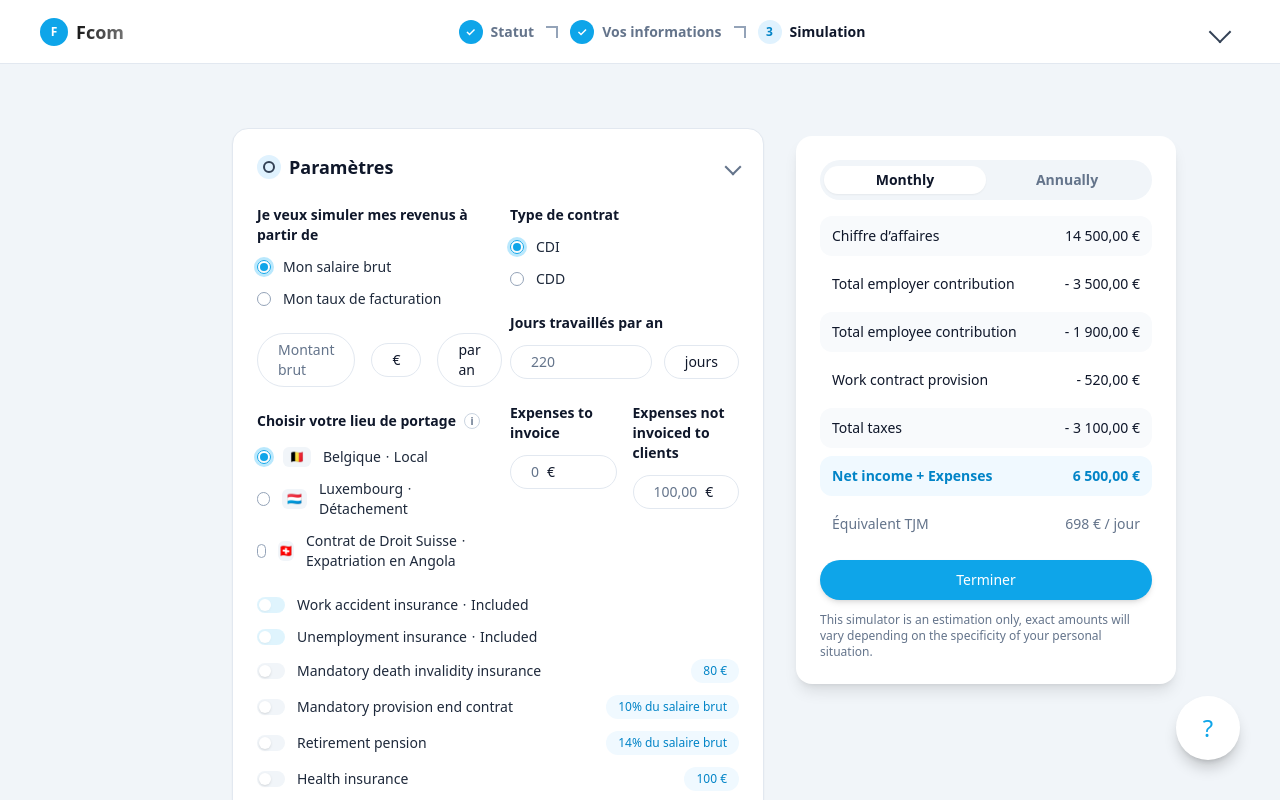
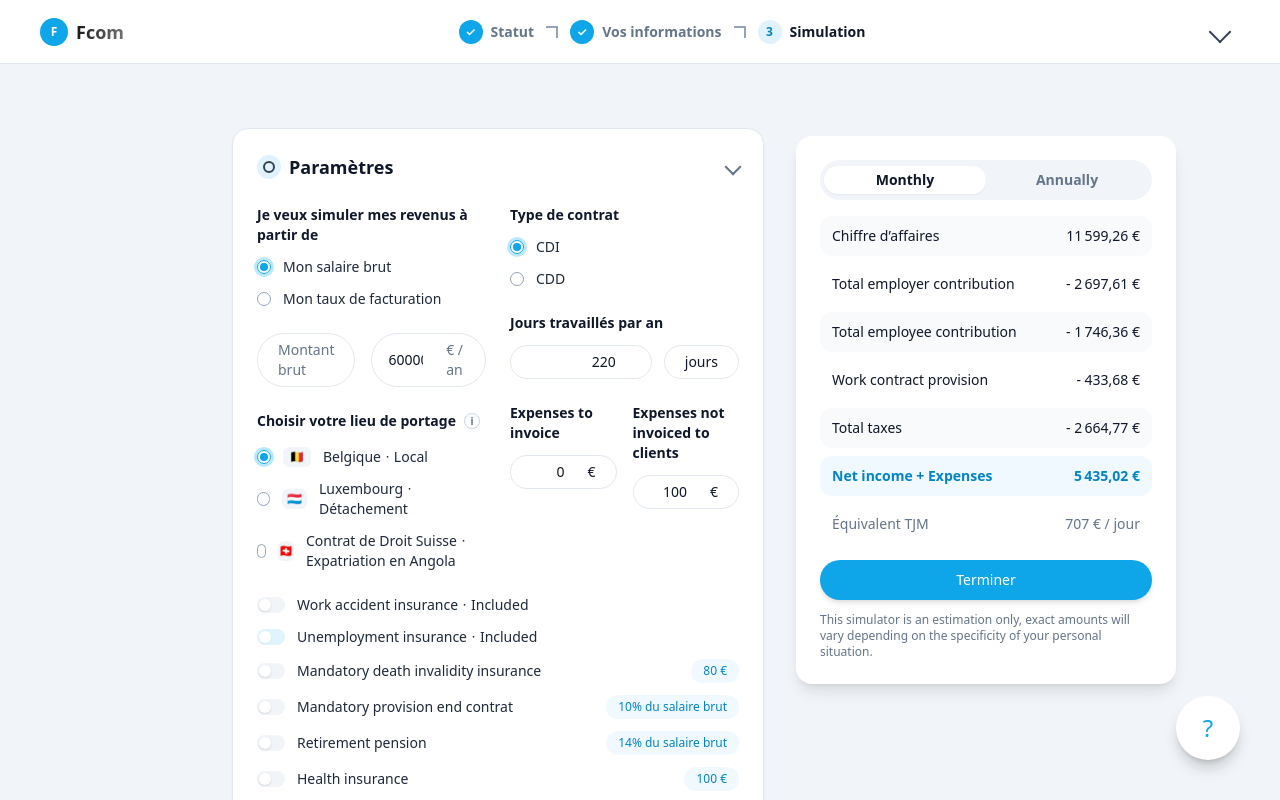
Before and after one commit to maximelemoine-ai/fcom-simulation-static, a plain HTML site: page index.html in a window 1280 px wide. Both pictures are taken after a click on the button 271 px from the left and 605 px from the top of the page. Shown: the top 800 px of the page. Drawn offline with nearby package versions, Linux system fonts and the light colour scheme.

Commit message:
Make UI interactive

```diff
--- a/index.html
+++ b/index.html
@@ -144,14 +144,16 @@
                   <span class="text-slate-500">Montant brut</span>
                 </div>
                 <div
-                  class="flex w-20 items-center gap-2 rounded-full border border-slate-200 bg-white px-5 py-1.5 text-sm"
+                  class="flex w-40 items-center gap-2 rounded-full border border-slate-200 bg-white px-4 py-1.5 text-sm"
                 >
-                  <span class="text-slate-900">€</span>
-                </div>
-                <div
-                  class="flex w-32 items-center gap-2 rounded-full border border-slate-200 bg-white px-5 py-1.5 text-sm"
-                >
-                  <span class="text-slate-900">par an</span>
+                  <input
+                    id="salaryInput"
+                    type="number"
+                    min="0"
+                    value="60000"
+                    class="w-full bg-transparent text-right text-slate-900 outline-none"
+                  />
+                  <span class="text-slate-500">€ / an</span>
                 </div>
               </div>
 
@@ -232,7 +234,14 @@
                   <div
                     class="flex flex-1 items-center gap-2 rounded-full border border-slate-200 bg-white px-5 py-1.5 text-sm"
                   >
-                    <span class="text-slate-500">220</span>
+                    <input
+                      id="daysInput"
+                      type="number"
+                      min="0"
+                      max="365"
+                      value="220"
+                      class="w-full bg-transparent text-right text-slate-900 outline-none"
+                    />
                   </div>
                   <div
                     class="flex items-center gap-2 rounded-full border border-slate-200 bg-white px-5 py-1.5 text-sm"
@@ -250,7 +259,13 @@
                   <div
                     class="flex items-center gap-2 rounded-full border border-slate-200 bg-white px-5 py-1.5 text-sm"
                   >
-                    <span class="text-slate-500">0</span>
+                    <input
+                      type="number"
+                      min="0"
+                      value="0"
+                      data-expense-input="invoice"
+                      class="w-full bg-transparent text-right text-slate-900 outline-none"
+                    />
                     <span class="text-slate-900">€</span>
                   </div>
                 </div>
@@ -261,7 +276,13 @@
                   <div
                     class="flex items-center gap-2 rounded-full border border-slate-200 bg-white px-5 py-1.5 text-sm"
                   >
-                    <span class="text-slate-500">100,00</span>
+                    <input
+                      type="number"
+                      min="0"
+                      value="100"
+                      data-expense-input="non-invoice"
+                      class="w-full bg-transparent text-right text-slate-900 outline-none"
+                    />
                     <span class="text-slate-900">€</span>
                   </div>
                 </div>
@@ -275,7 +296,7 @@
               <div class="flex items-center gap-3">
                 <button
                   type="button"
-                  class="flex h-4 w-7 items-center rounded-full bg-sky-400/40 px-0.5 opacity-40"
+                  class="flex h-4 w-7 items-center rounded-full bg-sky-400/40 px-0.5 opacity-40 js-toggle"
                   aria-disabled="true"
                 >
                   <span class="h-3 w-3 rounded-full bg-white shadow"></span>
@@ -290,7 +311,7 @@
               <div class="flex items-center gap-3">
                 <button
                   type="button"
-                  class="flex h-4 w-7 items-center rounded-full bg-sky-400/40 px-0.5 opacity-40"
+                  class="flex h-4 w-7 items-center rounded-full bg-sky-400/40 px-0.5 opacity-40 js-toggle"
                   aria-disabled="true"
                 >
                   <span class="h-3 w-3 rounded-full bg-white shadow"></span>
@@ -305,7 +326,7 @@
               <div class="flex items-center gap-3">
                 <button
                   type="button"
-                  class="flex h-4 w-7 items-center rounded-full bg-slate-100 px-0.5"
+                  class="flex h-4 w-7 items-center rounded-full bg-slate-100 px-0.5 js-toggle"
                 >
                   <span class="h-3 w-3 rounded-full bg-white shadow"></span>
                 </button>
@@ -323,7 +344,7 @@
               <div class="flex items-center gap-3">
                 <button
                   type="button"
-                  class="flex h-4 w-7 items-center rounded-full bg-slate-100 px-0.5"
+                  class="flex h-4 w-7 items-center rounded-full bg-slate-100 px-0.5 js-toggle"
                 >
                   <span class="h-3 w-3 rounded-full bg-white shadow"></span>
                 </button>
@@ -341,7 +362,7 @@
               <div class="flex items-center gap-3">
                 <button
                   type="button"
-                  class="flex h-4 w-7 items-center rounded-full bg-slate-100 px-0.5"
+                  class="flex h-4 w-7 items-center rounded-full bg-slate-100 px-0.5 js-toggle"
                 >
                   <span class="h-3 w-3 rounded-full bg-white shadow"></span>
                 </button>
@@ -357,7 +378,7 @@
               <div class="flex items-center gap-3">
                 <button
                   type="button"
-                  class="flex h-4 w-7 items-center rounded-full bg-slate-100 px-0.5"
+                  class="flex h-4 w-7 items-center rounded-full bg-slate-100 px-0.5 js-toggle"
                 >
                   <span class="h-3 w-3 rounded-full bg-white shadow"></span>
                 </button>
@@ -399,21 +420,21 @@
               >
                 <span class="w-2/3 truncate">Monthly Gross Invoicing</span>
                 <span class="w-16 text-center text-slate-500"></span>
-                <span class="w-24 text-right">10 000 €</span>
+                <span id="detailMonthlyGross" class="w-24 text-right">10 000 €</span>
               </div>
               <div
                 class="flex h-10 items-center justify-between rounded-xl px-3"
               >
                 <span class="w-2/3 truncate">Monthly VAT</span>
                 <span class="w-16 text-center text-slate-500">20%</span>
-                <span class="w-24 text-right">2 000 €</span>
+                <span id="detailVat" class="w-24 text-right">2 000 €</span>
               </div>
               <div
                 class="flex h-10 items-center justify-between rounded-xl bg-slate-50 px-3"
               >
                 <span class="w-2/3 truncate">Management Fees</span>
                 <span class="w-16 text-center text-slate-500">10%</span>
-                <span class="w-24 text-right">- 1 000 €</span>
+                <span id="detailManagementFees" class="w-24 text-right">- 1 000 €</span>
               </div>
               <div
                 class="flex h-10 items-center justify-between rounded-xl px-3"
@@ -422,7 +443,7 @@
                   >Professional Expenses to be invoiced</span
                 >
                 <span class="w-16 text-center text-slate-500"></span>
-                <span class="w-24 text-right">250 €</span>
+                <span id="detailExpensesInvoiced" class="w-24 text-right">250 €</span>
               </div>
               <div
                 class="flex h-10 items-center justify-between rounded-xl bg-slate-50 px-3"
@@ -431,14 +452,14 @@
                   >Professional Expenses not invoiced</span
                 >
                 <span class="w-16 text-center text-slate-500"></span>
-                <span class="w-24 text-right">- 750 €</span>
+                <span id="detailExpensesNotInvoiced" class="w-24 text-right">- 750 €</span>
               </div>
               <div
                 class="flex h-10 items-center justify-between rounded-xl bg-sky-50 px-3 font-semibold text-sky-600"
               >
                 <span class="w-2/3 truncate">Total</span>
                 <span class="w-16 text-center"></span>
-                <span class="w-24 text-right">10 500 €</span>
+                <span id="detailTotal" class="w-24 text-right">10 500 €</span>
               </div>
             </div>
           </div>
@@ -456,11 +477,19 @@
             class="mb-4 flex h-10 items-center rounded-full bg-slate-100 p-1 text-sm font-semibold"
           >
             <button
-              class="flex-1 rounded-full bg-white px-4 py-1 shadow-sm"
+              id="modeMonthly"
+              type="button"
+              class="flex-1 rounded-full bg-white px-4 py-1 shadow-sm js-mode-toggle"
             >
               Monthly
             </button>
-            <button class="flex-1 px-4 py-1 text-slate-500">Annually</button>
+            <button
+              id="modeAnnual"
+              type="button"
+              class="flex-1 px-4 py-1 text-slate-500 js-mode-toggle"
+            >
+              Annually
+            </button>
           </div>
 
           <div class="mb-4 space-y-2 text-sm">
@@ -468,43 +497,44 @@
               class="flex h-10 items-center justify-between rounded-xl bg-slate-50 px-3"
             >
               <span>Chiffre d’affaires</span>
-              <span>14 500,00 €</span>
+              <span id="summaryRevenue">14 500,00 €</span>
             </div>
             <div class="flex h-10 items-center justify-between rounded-xl px-3">
               <span>Total employer contribution</span>
-              <span>- 3 500,00 €</span>
+              <span id="summaryEmployer">- 3 500,00 €</span>
             </div>
             <div
               class="flex h-10 items-center justify-between rounded-xl bg-slate-50 px-3"
             >
               <span>Total employee contribution</span>
-              <span>- 1 900,00 €</span>
+              <span id="summaryEmployee">- 1 900,00 €</span>
             </div>
             <div class="flex h-10 items-center justify-between rounded-xl px-3">
               <span>Work contract provision</span>
-              <span>- 520,00 €</span>
+              <span id="summaryProvision">- 520,00 €</span>
             </div>
             <div
               class="flex h-10 items-center justify-between rounded-xl bg-slate-50 px-3"
             >
               <span>Total taxes</span>
-              <span>- 3 100,00 €</span>
+              <span id="summaryTaxes">- 3 100,00 €</span>
             </div>
             <div
               class="flex h-10 items-center justify-between rounded-xl bg-sky-50 px-3 font-semibold text-sky-600"
             >
               <span>Net income + Expenses</span>
-              <span>6 500,00 €</span>
+              <span id="summaryNet">6 500,00 €</span>
             </div>
             <div
               class="flex h-10 items-center justify-between rounded-xl px-3 text-slate-500"
             >
               <span>Équivalent TJM</span>
-              <span>698 € / jour</span>
+              <span id="summaryTjm" data-base="698">698 € / jour</span>
             </div>
           </div>
 
           <button
+            id="finishButton"
             type="button"
             class="mb-3 inline-flex h-10 w-full items-center justify-center rounded-full bg-sky-500 text-sm font-medium text-white shadow-md hover:bg-sky-600"
           >
@@ -520,11 +550,130 @@
 
       <!-- Help bot -->
       <button
+        id="helpButton"
         type="button"
         class="fixed bottom-10 right-10 flex h-16 w-16 items-center justify-center rounded-full bg-white shadow-lg shadow-black/20"
       >
         <span class="text-2xl text-sky-500">?</span>
       </button>
     </main>
+    <script>
+      document.addEventListener("DOMContentLoaded", () => {
+        function parseEuro(text) {
+          if (!text) return NaN;
+          const cleaned = text
+            .replace(/\s/g, "")
+            .replace("€", "")
+            .replace(",", ".")
+            .replace(/[^0-9.\-]/g, "");
+          return parseFloat(cleaned);
+        }
+
+        function formatEuro(value, hasDecimals, showSign) {
+          const abs = Math.abs(value);
+          const formatted = abs.toLocaleString("fr-FR", {
+            minimumFractionDigits: hasDecimals ? 2 : 0,
+            maximumFractionDigits: hasDecimals ? 2 : 0,
+          });
+          const prefix = showSign ? (value < 0 ? "- " : "") : "";
+          return prefix + formatted + " €";
+        }
+
+        function randomAround(base, jitter = 0.25) {
+          const factor = 1 + (Math.random() * 2 - 1) * jitter;
+          return base * factor;
+        }
+
+        const numberIds = [
+          "detailMonthlyGross",
+          "detailVat",
+          "detailManagementFees",
+          "detailExpensesInvoiced",
+          "detailExpensesNotInvoiced",
+          "detailTotal",
+          "summaryRevenue",
+          "summaryEmployer",
+          "summaryEmployee",
+          "summaryProvision",
+          "summaryTaxes",
+          "summaryNet",
+        ];
+
+        const numberConfig = {};
+
+        numberIds.forEach((id) => {
+          const el = document.getElementById(id);
+          if (!el) return;
+          const text = el.textContent.trim();
+          const base = parseEuro(text);
+          if (isNaN(base)) return;
+          numberConfig[id] = {
+            el,
+            base,
+            hasDecimals: text.includes(","),
+            showSign: /^-/.test(text) || /^-/.test(text.replace(/\s/g, "")),
+          };
+        });
+
+        const tjmEl = document.getElementById("summaryTjm");
+        const tjmBase = tjmEl
+          ? parseFloat(tjmEl.dataset.base || "698") || 698
+          : null;
+
+        function updateSimulation() {
+          Object.values(numberConfig).forEach(
+            ({ el, base, hasDecimals, showSign }) => {
+              const next = randomAround(base);
+              el.textContent = formatEuro(next, hasDecimals, showSign);
+            }
+          );
+
+          if (tjmEl && tjmBase) {
+            const nextTjm = Math.round(randomAround(tjmBase, 0.15));
+            tjmEl.textContent = `${nextTjm} € / jour`;
+          }
+        }
+
+        function registerInteractive(selector) {
+          document.querySelectorAll(selector).forEach((el) => {
+            ["input", "change", "click"].forEach((evt) => {
+              el.addEventListener(evt, updateSimulation);
+            });
+          });
+        }
+
+        registerInteractive(
+          "#salaryInput, #daysInput, [data-expense-input], .js-toggle, .js-mode-toggle, #helpButton, #finishButton"
+        );
+
+        document.querySelectorAll(".js-toggle").forEach((btn) => {
+          btn.addEventListener("click", () => {
+            btn.classList.toggle("bg-slate-100");
+            btn.classList.toggle("bg-sky-400/40");
+            btn.classList.toggle("opacity-40");
+          });
+        });
+
+        const monthlyBtn = document.getElementById("modeMonthly");
+        const annualBtn = document.getElementById("modeAnnual");
+
+        if (monthlyBtn && annualBtn) {
+          function setMode(mode) {
+            const isMonthly = mode === "monthly";
+
+            monthlyBtn.classList.toggle("bg-white", isMonthly);
+            monthlyBtn.classList.toggle("text-slate-500", !isMonthly);
+
+            annualBtn.classList.toggle("bg-white", !isMonthly);
+            annualBtn.classList.toggle("text-slate-500", isMonthly);
+
+            updateSimulation();
+          }
+
+          monthlyBtn.addEventListener("click", () => setMode("monthly"));
+          annualBtn.addEventListener("click", () => setMode("annual"));
+        }
+      });
+    </script>
   </body>
 </html>
```
